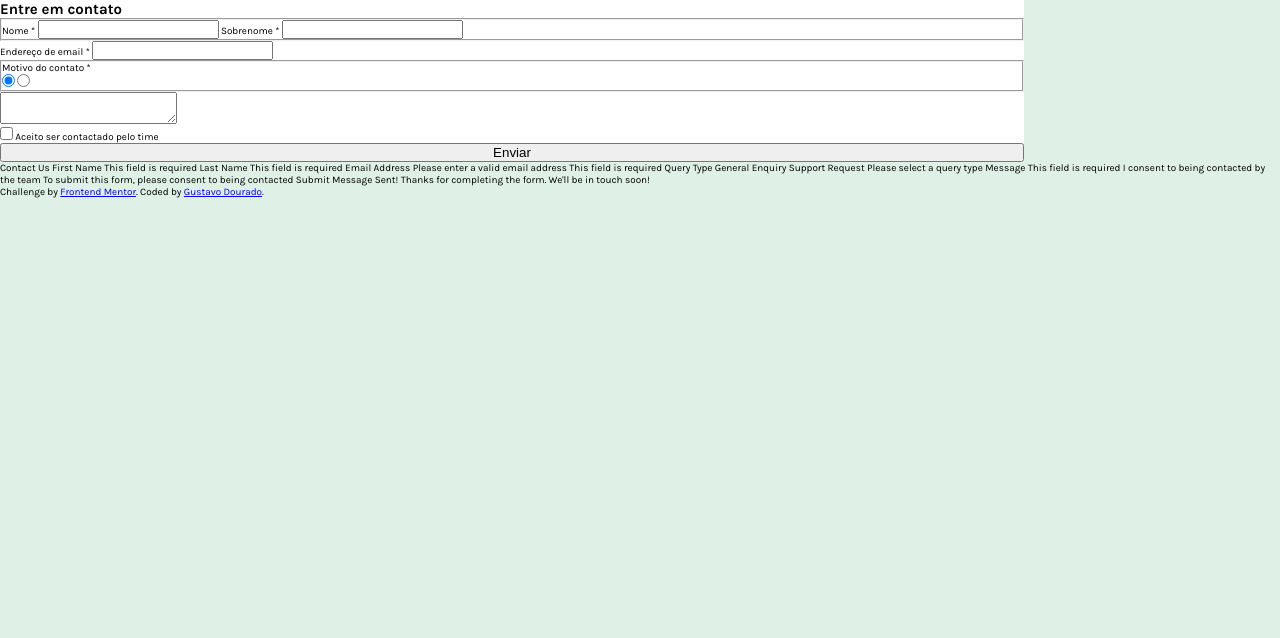
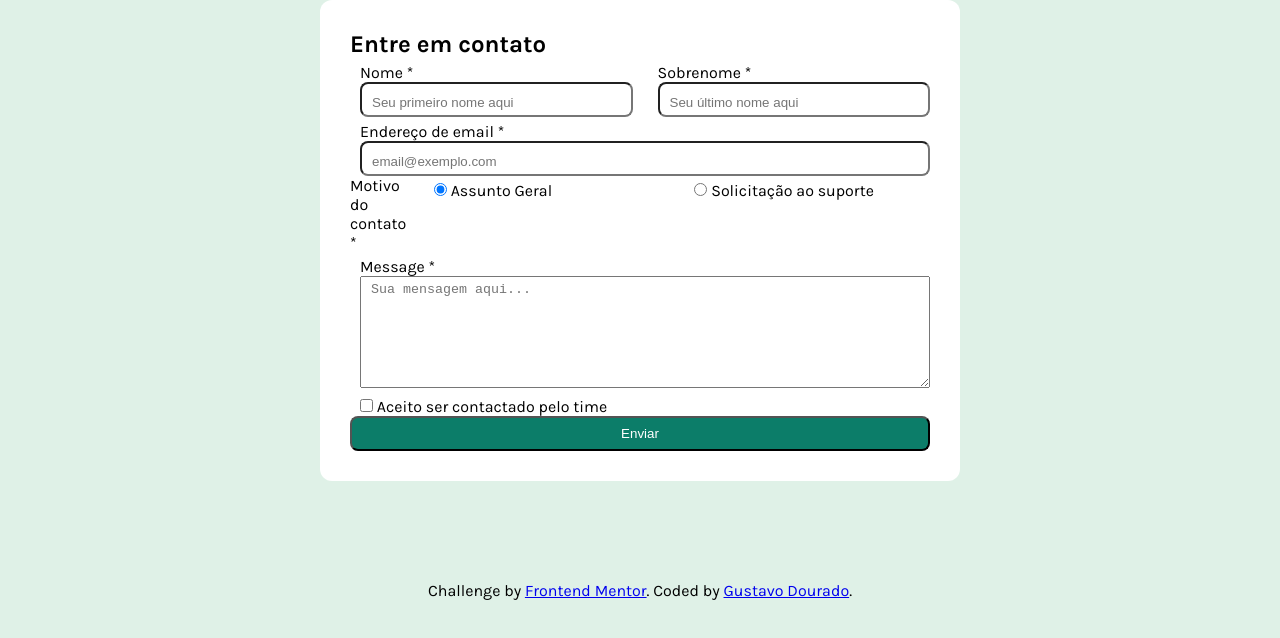
Before and after one commit to Gustavo-Dourado/Contact-form-FrontEnd-Mentor-, a plain HTML site: page contact-form-main/contact-form-main/index.html in a window 1280 px wide. Drawn offline with Linux system fonts and the light colour scheme; files that its build step writes are made by us from their sources.

Commit message:
basic form styles

```diff
--- a/contact-form-main/contact-form-main/index.html
+++ b/contact-form-main/contact-form-main/index.html
@@ -19,27 +19,36 @@
       <fieldset>
         <label for="first-name">
           Nome <span>*</span>
-          <input type="text" name="first-name" id="first-name"/>
+          <input type="text" name="first-name" id="first-name" placeholder="Seu primeiro nome aqui"/>
         </label>
         <label for="last-name">
           Sobrenome <span>*</span>
-          <input type="text" name="last-name" id="last-name"/>
+          <input type="text" name="last-name" id="last-name" placeholder="Seu último nome aqui"/>
         </label>
       </fieldset>
 
         <label for="email">
           Endereço de email <span>*</span>
-          <input type="email" name="email" id="email"/>
+          <input type="email" name="email" id="email" placeholder="email@exemplo.com"/>
         </label>
 
       <fieldset>
         <p>Motivo do contato <span>*</span></p>
-        <input type="radio" name="query-type" value="general" checked>
-        <input type="radio" name="query-type" value="support">
+
+        <label>
+          <input type="radio" name="query-type" value="general" checked>
+          Assunto Geral
+        </label>
+
+        <label>
+          <input type="radio" name="query-type" value="support">
+          Solicitação ao suporte
+        </label>
       </fieldset>
 
       <label for="message">
-        <textarea name="message" id="message"></textarea>
+        Message <span>*</span>
+        <textarea name="message" id="message" placeholder="Sua mensagem aqui..." rows="7"></textarea>
       </label>
 
       <label for="consent">
@@ -51,38 +60,9 @@
 
     </form>
   </main>
-
-  Contact Us
-
-  First Name
-  This field is required
-
-  Last Name
-  This field is required
-
-  Email Address
-  Please enter a valid email address
-  This field is required
-
-  Query Type
-  General Enquiry
-  Support Request
-  Please select a query type
-
-  Message
-  This field is required
-
-  I consent to being contacted by the team
-  To submit this form, please consent to being contacted
-
-  Submit
-
-  Message Sent!
-  Thanks for completing the form. We'll be in touch soon!
-
-  <div class="attribution">
+  <footer class="attribution">
     Challenge by <a href="https://www.frontendmentor.io?ref=challenge">Frontend Mentor</a>.
     Coded by <a href="#">Gustavo Dourado</a>.
-  </div>
+  </footer>
 </body>
 </html>
--- /dev/null
+++ b/contact-form-main/contact-form-main/styles.css
@@ -0,0 +1,70 @@
+@import url('https://fonts.googleapis.com/css2?family=Karla:ital,wght@0,200..800;1,200..800&display=swap');
+
+*{
+    margin: 0;
+    padding: 0;
+    box-sizing: border-box;
+}
+
+html{
+    font-size: 16px;
+    font-family: "Karla", serif;
+    font-color: hsl(186, 15%, 59%);
+}
+
+body{
+    width: 100%;
+    background-color: hsl(148, 38%, 91%);
+    display: flex;
+    flex-direction: column;
+    align-items: center;
+}
+
+main{
+    max-width: 50%;
+    width: 100%;
+    background-color: hsl(0, 0%, 100%);
+    padding: 30px;
+    border-radius: 12px;
+}
+
+form{
+    width: 100%;
+    display: flex;
+    flex-direction: column;
+    align-items: start;
+}
+
+fieldset{
+    width: 100%;
+    display: flex;
+    column-gap: 15px;
+    border: none;
+}
+
+label, input, textarea{
+    width: 100%;
+    padding: 5px 0 0 10px;
+}
+
+input{
+    height: 35px;
+    border-radius: 8px;
+}
+
+input[type="radio"], input[type="checkbox"]{
+    height: initial;
+    width: initial;
+}
+
+button{
+    width: 100%;
+    height: 35px;
+    background-color: hsl(169, 82%, 27%);
+    color: hsl(0, 0%, 100%);
+    border-radius: 8px;
+}
+
+footer{
+    margin-top: 100px;
+}
--- a/styles.css
+++ /dev/null
@@ -1,34 +0,0 @@
-@import url('https://fonts.googleapis.com/css2?family=Karla:ital,wght@0,200..800;1,200..800&display=swap');
-
-*{
-    margin: 0;
-    padding: 0;
-    box-sizing: border-box;
-}
-
-:root{
-    font-size: 62.3%;
-}
-
-html{
-    font-size: 1.6rem;
-    font-family: "Karla", serif;
-    font-color: hsl(186, 15%, 59%);
-}
-
-body{
-    width: 100%;
-    background-color: hsl(148, 38%, 91%);
-}
-
-main{
-    max-width: 80%;
-    width: 100%;
-    background-color: hsl(0, 0%, 100%);
-}
-
-form{
-    width: 100%;
-    display: flex;
-    flex-direction: column;
-}
```
